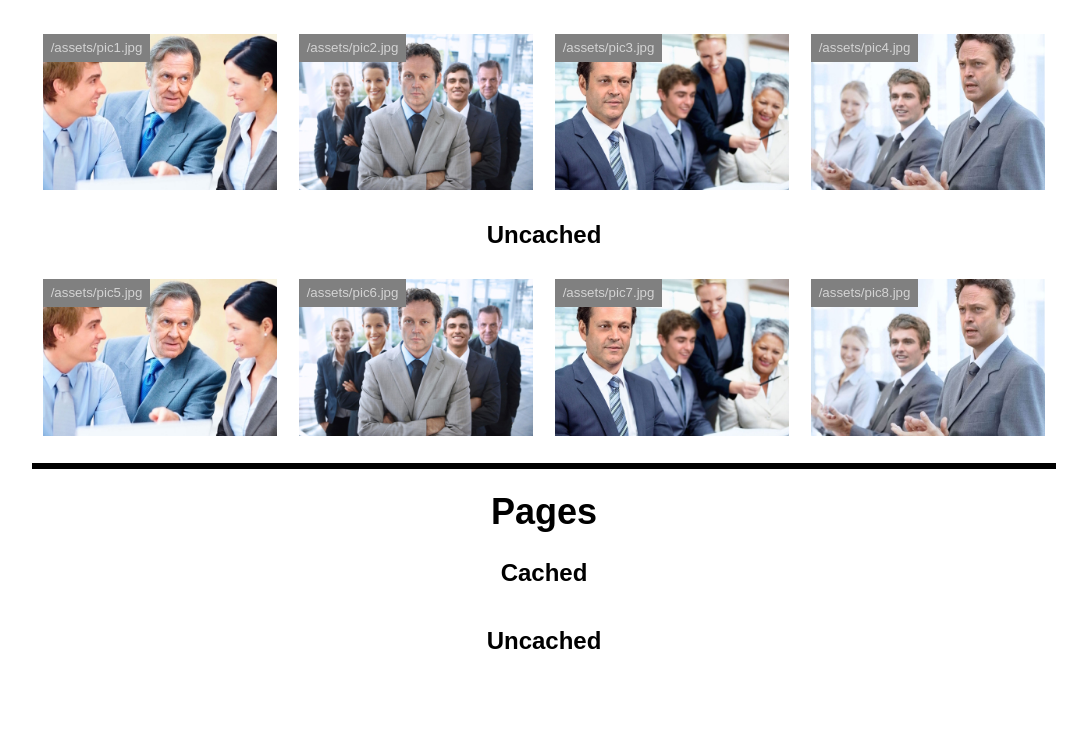
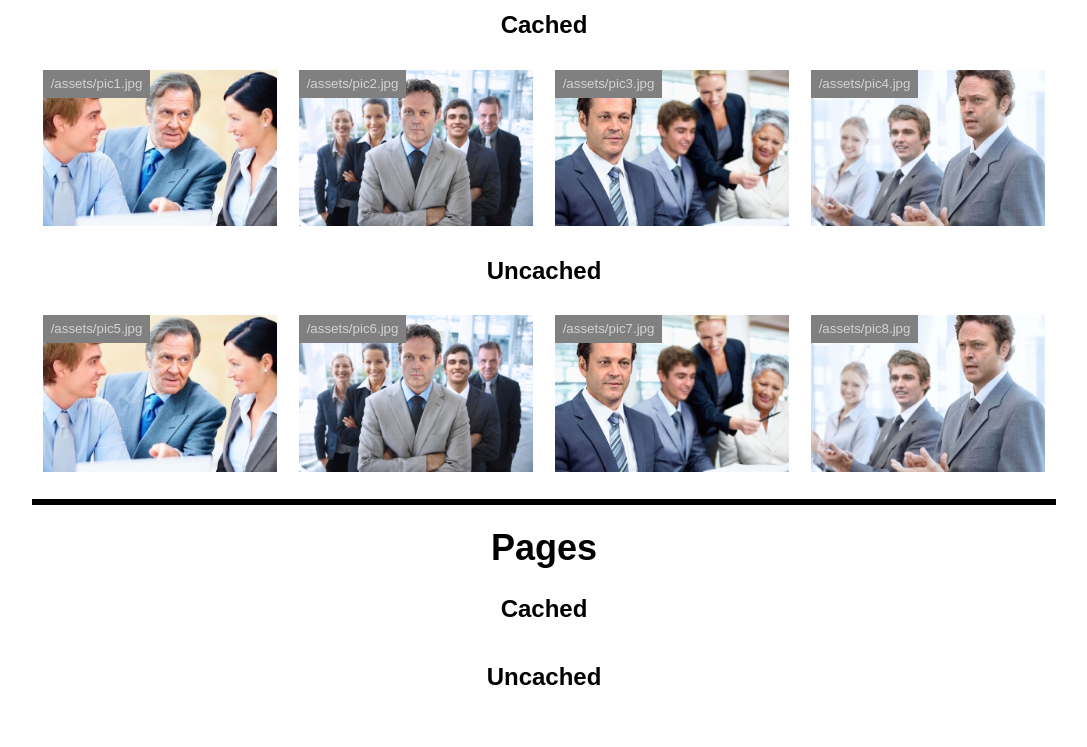
Before and after one commit to cloudfour/smashing-mag-sw, a website: page index.html in a window 1280 px wide. Shown: the part 275-1022 px from the top of the page, without its empty margins (96-1183 px from the left). Before the commit the page ends 950 px from the top, so only its background shows below. Drawn offline with Linux system fonts and the light colour scheme.

Commit message:
Add margin to demo page body

```diff
--- a/index.html
+++ b/index.html
@@ -10,7 +10,7 @@
 
       body {
         line-height: 1.5;
-        margin: auto;
+        margin: 2.25rem auto;
         max-width: 80%;
       }
 
```
